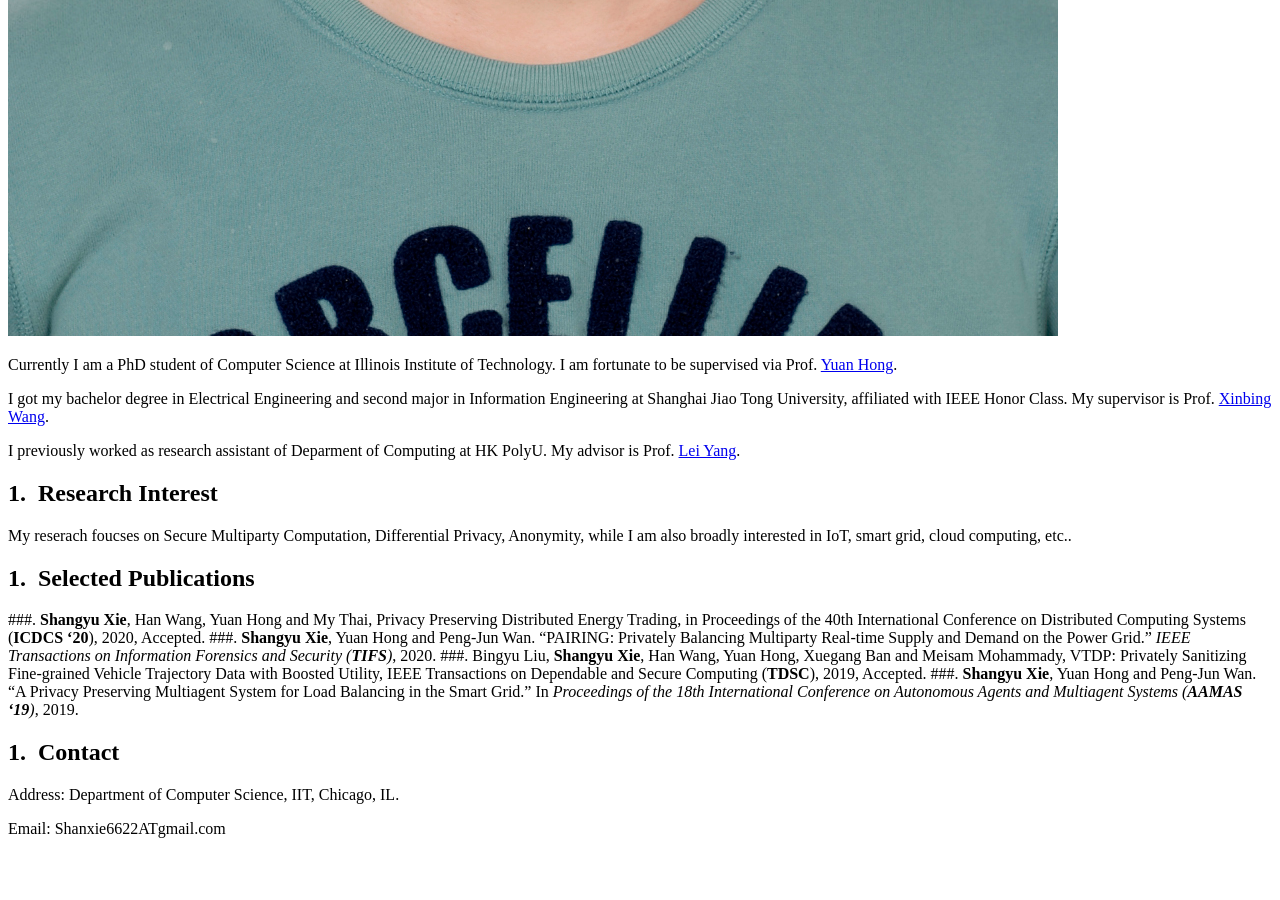
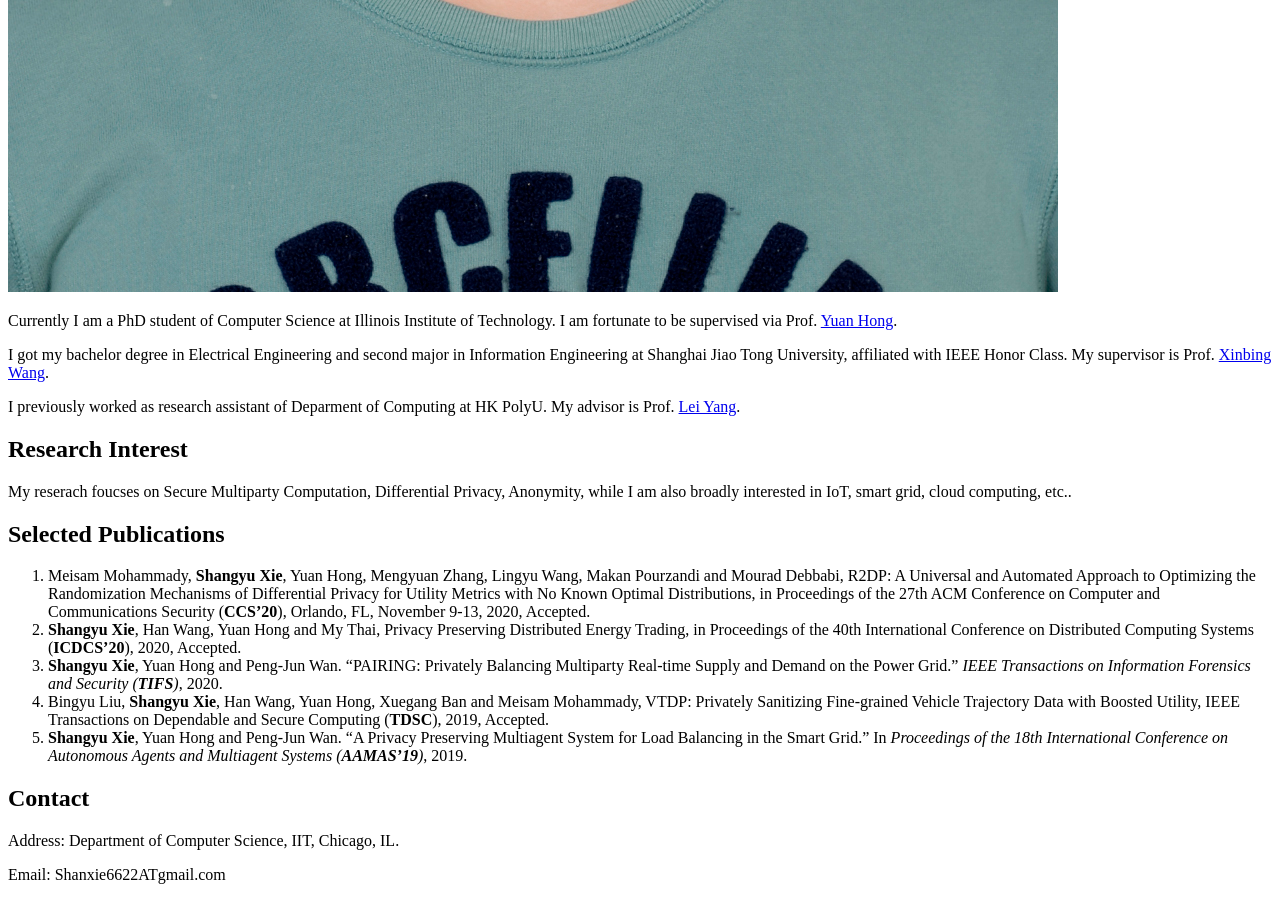
Before and after one commit to songwellxie/songwellxie.github.io, a Jekyll site: the page built from index.md, in a window 1280 px wide and 900 px high, scrolled down 1389 px. Built offline with Jekyll 4.4.1, drawn with Linux system fonts in a browser that asks for light colours; our own code applies the rules of GitHub Pages for plain Markdown files; before the commit the page ends 2243 px from its top, so only the background shows below that.

Commit message:
Update index.md

```diff
--- a/index.md
+++ b/index.md
@@ -1,4 +1,3 @@
-<link rel="stylesheet" type="text/css" href="auto-number-title.css" />
 ---
 layout: default
 ---
@@ -18,10 +17,11 @@ I previously worked as research assistant of Deparment of Computing at HK PolyU.
 My reserach foucses on Secure Multiparty Computation, Differential Privacy, Anonymity, while I am also broadly interested in IoT, smart grid, cloud computing, etc..
 
 ## Selected Publications
-###.  **Shangyu Xie**, Han Wang, Yuan Hong and My Thai, Privacy Preserving Distributed Energy Trading, in Proceedings of the 40th International Conference on Distributed Computing Systems (**ICDCS '20**), 2020, Accepted.
-###.  **Shangyu Xie**, Yuan Hong and Peng-Jun Wan. "PAIRING: Privately Balancing Multiparty Real-time Supply and Demand on the Power Grid." *IEEE Transactions on Information Forensics and Security (**TIFS**)*, 2020.
-###.  Bingyu Liu, **Shangyu Xie**, Han Wang, Yuan Hong, Xuegang Ban and Meisam Mohammady, VTDP: Privately Sanitizing Fine-grained Vehicle Trajectory Data with Boosted Utility, IEEE Transactions on Dependable and Secure Computing (**TDSC**), 2019, Accepted.
-###.  **Shangyu Xie**, Yuan Hong and Peng-Jun Wan. "A Privacy Preserving Multiagent System for Load Balancing in the Smart Grid." In *Proceedings of the 18th International Conference on Autonomous Agents and Multiagent Systems (**AAMAS '19**)*, 2019.
+5. Meisam Mohammady, **Shangyu Xie**, Yuan Hong, Mengyuan Zhang, Lingyu Wang, Makan Pourzandi and Mourad Debbabi, R2DP: A Universal and Automated Approach to Optimizing the Randomization Mechanisms of Differential Privacy for Utility Metrics with No Known Optimal Distributions, in Proceedings of the 27th ACM Conference on Computer and Communications Security (**CCS'20**), Orlando, FL, November 9-13, 2020, Accepted.
+4.  **Shangyu Xie**, Han Wang, Yuan Hong and My Thai, Privacy Preserving Distributed Energy Trading, in Proceedings of the 40th International Conference on Distributed Computing Systems (**ICDCS'20**), 2020, Accepted.
+3.  **Shangyu Xie**, Yuan Hong and Peng-Jun Wan. "PAIRING: Privately Balancing Multiparty Real-time Supply and Demand on the Power Grid." *IEEE Transactions on Information Forensics and Security (**TIFS**)*, 2020.
+2.  Bingyu Liu, **Shangyu Xie**, Han Wang, Yuan Hong, Xuegang Ban and Meisam Mohammady, VTDP: Privately Sanitizing Fine-grained Vehicle Trajectory Data with Boosted Utility, IEEE Transactions on Dependable and Secure Computing (**TDSC**), 2019, Accepted.
+1.  **Shangyu Xie**, Yuan Hong and Peng-Jun Wan. "A Privacy Preserving Multiagent System for Load Balancing in the Smart Grid." In *Proceedings of the 18th International Conference on Autonomous Agents and Multiagent Systems (**AAMAS'19**)*, 2019.
 
 ## Contact
 
```
